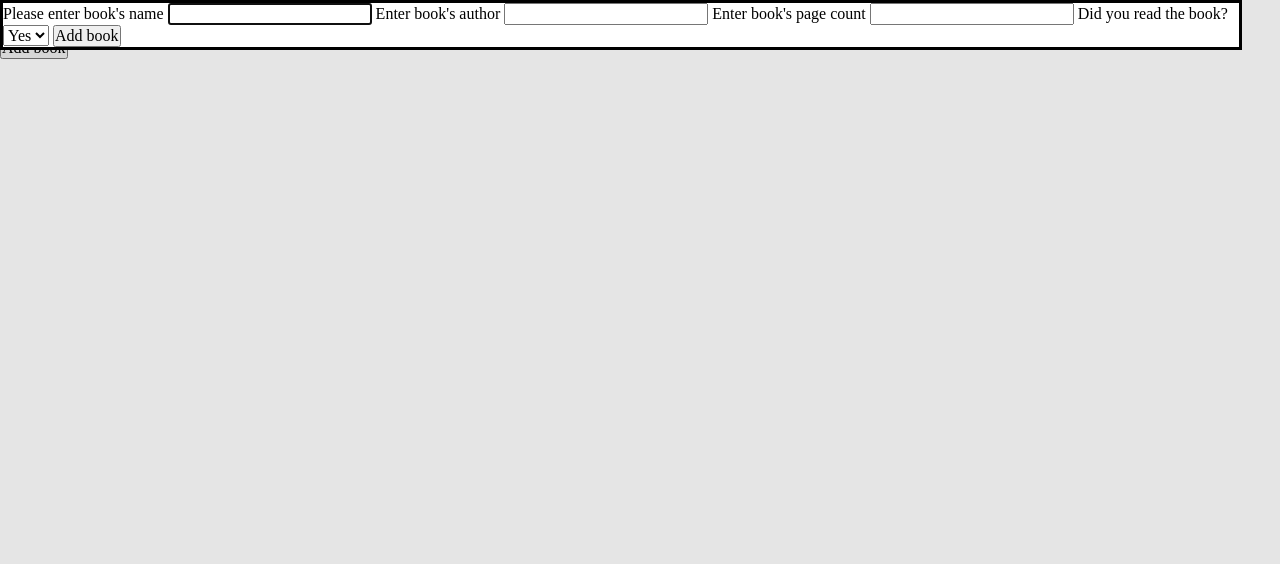
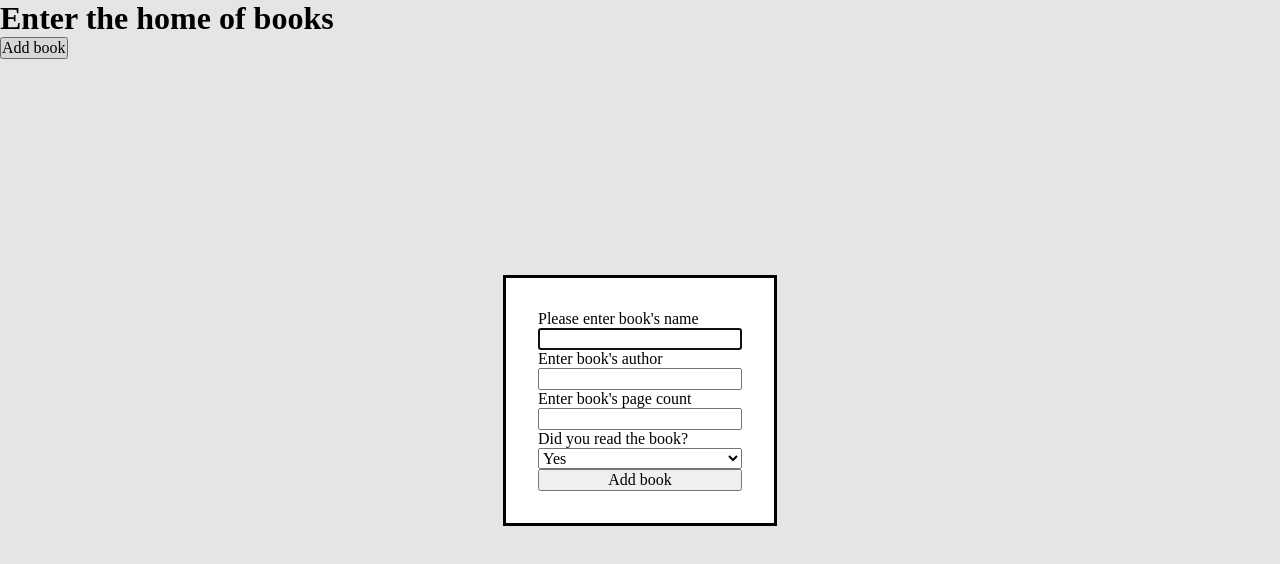
Before and after one commit to Airadoz/library, a plain HTML site: page index.html in a window 1280 px wide. Both pictures are taken after a click on the button "Add book". Drawn offline with Linux system fonts and the light colour scheme.

Commit message:
added little styles for dialog element

```diff
--- a/styles.css
+++ b/styles.css
@@ -51,6 +51,11 @@ body, html{
     scroll-behavior: smooth;
 }
 
-/* .modal{
-    display: none;
-} */
+.modal{
+    margin: auto;
+    padding: 2rem;
+}
+form{
+    display: flex;
+    flex-direction: column;
+}
```
